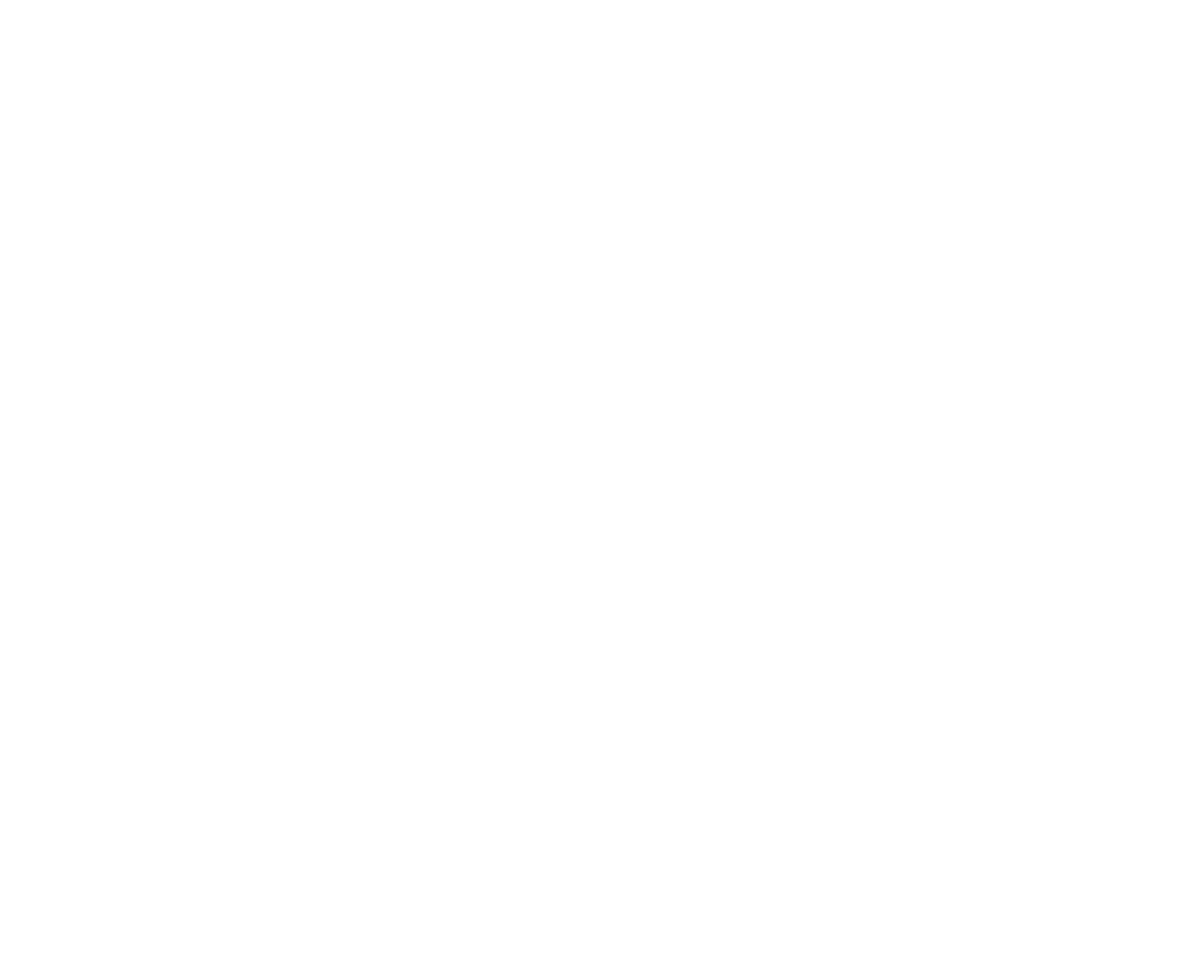
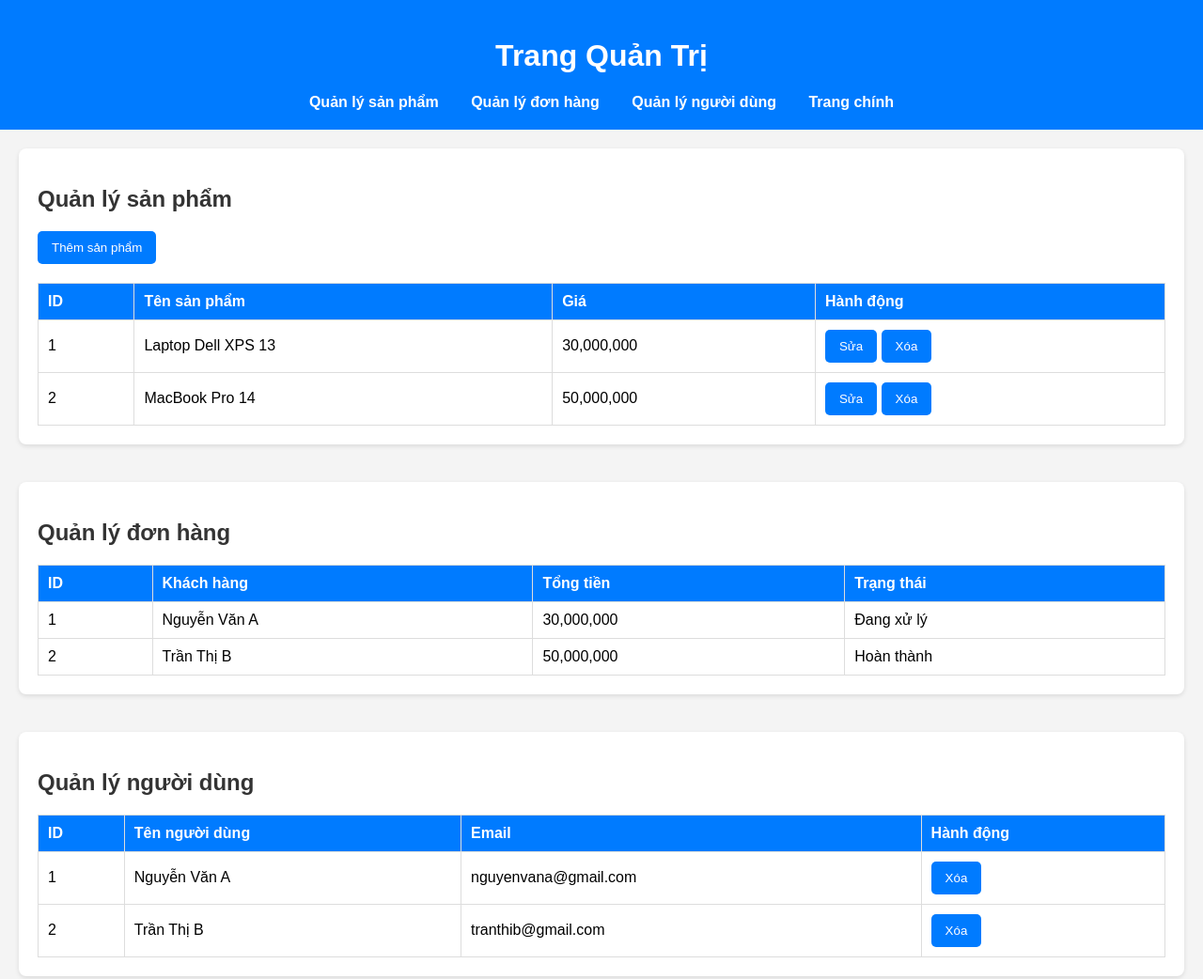
Before and after one commit to NguyenQuocViet26122005/viettechok, a plain HTML site: page admin.html in a window 1280 px wide. Shown: the whole page at 94% size. Before the commit the page ends 800 px from the top, so only its background shows below. Drawn offline with Linux system fonts and the light colour scheme.

Commit message:
commit message

```diff
--- a/admin.css
+++ b/admin.css
@@ -0,0 +1,70 @@
+body {
+    font-family: Arial, sans-serif;
+    margin: 0;
+    padding: 0;
+    background-color: #f4f4f4;
+}
+
+.admin-header {
+    background-color: #007bff;
+    color: white;
+    padding: 20px;
+    text-align: center;
+}
+
+.admin-header nav a {
+    color: white;
+    text-decoration: none;
+    margin: 0 15px;
+    font-weight: bold;
+}
+
+.admin-header nav a:hover {
+    text-decoration: underline;
+}
+
+main {
+    padding: 20px;
+}
+
+section {
+    margin-bottom: 40px;
+    background: white;
+    padding: 20px;
+    border-radius: 8px;
+    box-shadow: 0 2px 5px rgba(0, 0, 0, 0.1);
+}
+
+h2 {
+    color: #333;
+}
+
+table {
+    width: 100%;
+    border-collapse: collapse;
+    margin-top: 20px;
+}
+
+table th, table td {
+    border: 1px solid #ddd;
+    padding: 10px;
+    text-align: left;
+}
+
+table th {
+    background-color: #007bff;
+    color: white;
+}
+
+button {
+    background-color: #007bff;
+    color: white;
+    border: none;
+    padding: 10px 15px;
+    border-radius: 5px;
+    cursor: pointer;
+}
+
+button:hover {
+    background-color: #0056b3;
+}
--- a/admin.html
+++ b/admin.html
@@ -0,0 +1,77 @@
+<!DOCTYPE html>
+<html lang="vi">
+<head>
+    <meta charset="UTF-8">
+    <meta name="viewport" content="width=device-width, initial-scale=1.0">
+    <title>Quản trị viên</title>
+    <link rel="stylesheet" href="admin.css">
+    <link rel="stylesheet" href="https://cdnjs.cloudflare.com/ajax/libs/font-awesome/5.15.4/css/all.min.css">
+</head>
+<body>
+    <header class="admin-header">
+        <h1>Trang Quản Trị</h1>
+        <nav>
+            <a href="#products">Quản lý sản phẩm</a>
+            <a href="#orders">Quản lý đơn hàng</a>
+            <a href="#users">Quản lý người dùng</a>
+            <a href="index.html">Trang chính</a>
+        </nav>
+    </header>
+
+    <main>
+        <section id="products">
+            <h2>Quản lý sản phẩm</h2>
+            <button onclick="addProduct()">Thêm sản phẩm</button>
+            <table>
+                <thead>
+                    <tr>
+                        <th>ID</th>
+                        <th>Tên sản phẩm</th>
+                        <th>Giá</th>
+                        <th>Hành động</th>
+                    </tr>
+                </thead>
+                <tbody id="productTable">
+                    <!-- Dữ liệu sản phẩm sẽ được thêm ở đây -->
+                </tbody>
+            </table>
+        </section>
+
+        <section id="orders">
+            <h2>Quản lý đơn hàng</h2>
+            <table>
+                <thead>
+                    <tr>
+                        <th>ID</th>
+                        <th>Khách hàng</th>
+                        <th>Tổng tiền</th>
+                        <th>Trạng thái</th>
+                    </tr>
+                </thead>
+                <tbody id="orderTable">
+                    <!-- Dữ liệu đơn hàng sẽ được thêm ở đây -->
+                </tbody>
+            </table>
+        </section>
+
+        <section id="users">
+            <h2>Quản lý người dùng</h2>
+            <table>
+                <thead>
+                    <tr>
+                        <th>ID</th>
+                        <th>Tên người dùng</th>
+                        <th>Email</th>
+                        <th>Hành động</th>
+                    </tr>
+                </thead>
+                <tbody id="userTable">
+                    <!-- Dữ liệu người dùng sẽ được thêm ở đây -->
+                </tbody>
+            </table>
+        </section>
+    </main>
+
+    <script src="admin.js"></script>
+</body>
+</html>
--- a/admin.js
+++ b/admin.js
@@ -0,0 +1,76 @@
+document.addEventListener("DOMContentLoaded", () => {
+    // Dữ liệu mẫu
+    const products = [
+        { id: 1, name: "Laptop Dell XPS 13", price: "30,000,000" },
+        { id: 2, name: "MacBook Pro 14", price: "50,000,000" },
+    ];
+
+    const orders = [
+        { id: 1, customer: "Nguyễn Văn A", total: "30,000,000", status: "Đang xử lý" },
+        { id: 2, customer: "Trần Thị B", total: "50,000,000", status: "Hoàn thành" },
+    ];
+
+    const users = [
+        { id: 1, name: "Nguyễn Văn A", email: "nguyenvana@gmail.com" },
+        { id: 2, name: "Trần Thị B", email: "tranthib@gmail.com" },
+    ];
+
+    // Hiển thị sản phẩm
+    const productTable = document.getElementById("productTable");
+    products.forEach(product => {
+        const row = document.createElement("tr");
+        row.innerHTML = `
+            <td>${product.id}</td>
+            <td>${product.name}</td>
+            <td>${product.price}</td>
+            <td><button onclick="editProduct(${product.id})">Sửa</button> <button onclick="deleteProduct(${product.id})">Xóa</button></td>
+        `;
+        productTable.appendChild(row);
+    });
+
+    // Hiển thị đơn hàng
+    const orderTable = document.getElementById("orderTable");
+    orders.forEach(order => {
+        const row = document.createElement("tr");
+        row.innerHTML = `
+            <td>${order.id}</td>
+            <td>${order.customer}</td>
+            <td>${order.total}</td>
+            <td>${order.status}</td>
+        `;
+        orderTable.appendChild(row);
+    });
+
+    // Hiển thị người dùng
+    const userTable = document.getElementById("userTable");
+    users.forEach(user => {
+        const row = document.createElement("tr");
+        row.innerHTML = `
+            <td>${user.id}</td>
+            <td>${user.name}</td>
+            <td>${user.email}</td>
+            <td><button onclick="deleteUser(${user.id})">Xóa</button></td>
+        `;
+        userTable.appendChild(row);
+    });
+});
+
+// Thêm sản phẩm
+function addProduct() {
+    alert("Chức năng thêm sản phẩm!");
+}
+
+// Sửa sản phẩm
+function editProduct(id) {
+    alert(`Chỉnh sửa sản phẩm có ID: ${id}`);
+}
+
+// Xóa sản phẩm
+function deleteProduct(id) {
+    alert(`Xóa sản phẩm có ID: ${id}`);
+}
+
+// Xóa người dùng
+function deleteUser(id) {
+    alert(`Xóa người dùng có ID: ${id}`);
+}
--- a/style.css
+++ b/style.css
@@ -8,12 +8,10 @@
     width: 100%;
     top: 0;
     left: 0;
-    position: fixed;
+
 }
 
-body {
-    margin-top: 80px;
-}
+
 .container {
     display: flex;
     justify-content: space-between;
@@ -416,8 +414,7 @@ body {
     border-radius: 5px;
 
 }
-.product:hover .badge {
-  }
+
 
 .product .discount {
     position: absolute; /* Định vị tuyệt đối so với .product */
```
